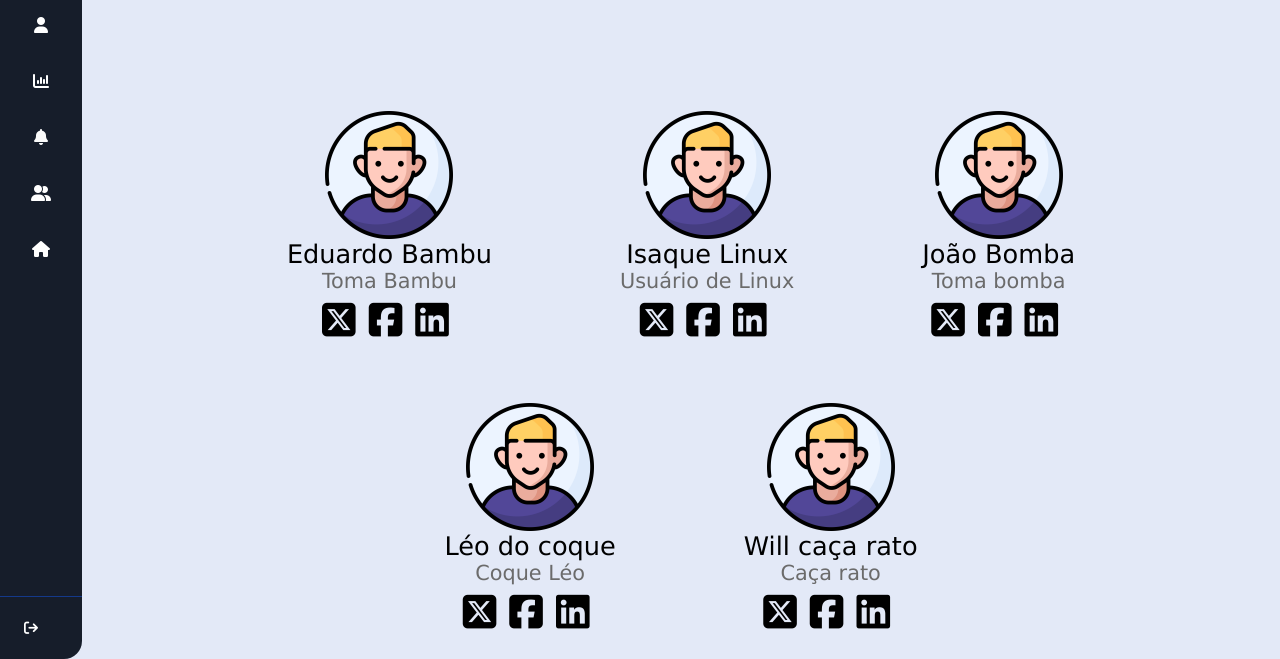
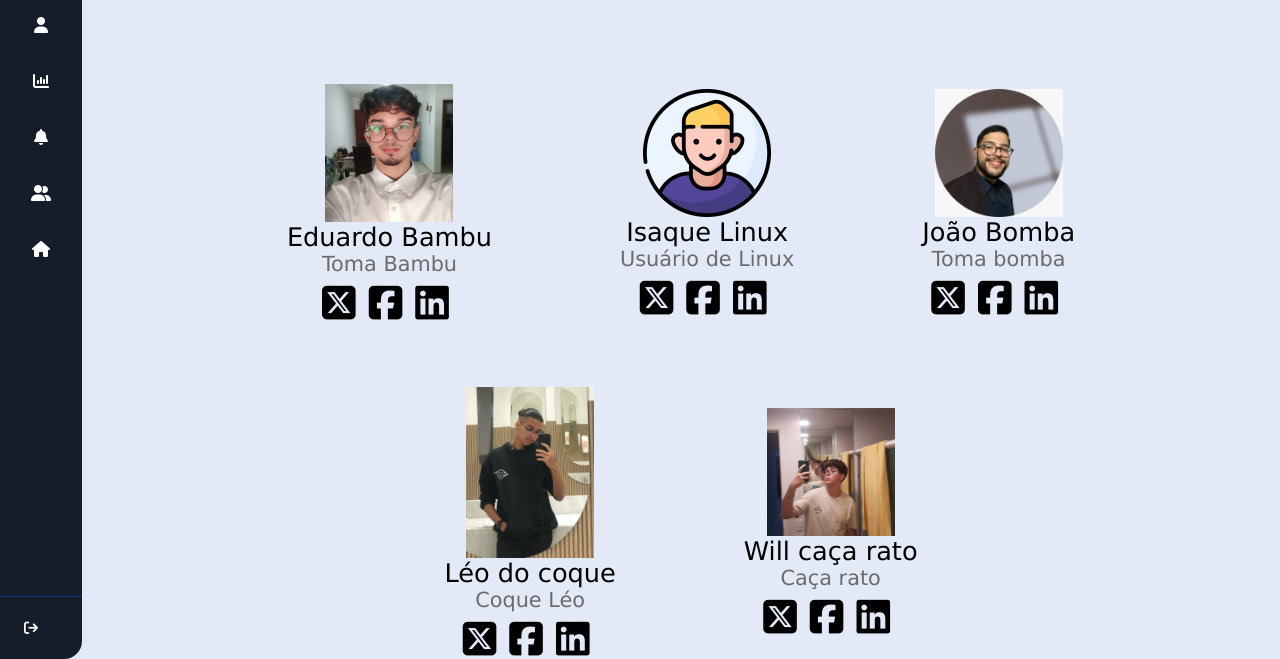
Before and after one commit to JoaoEstevam01/Projeto-VisualizeLab, a plain HTML site: page time.html in a window 1280 px wide. Shown: the part 141-800 px from the top of the page. Drawn offline with Linux system fonts and the light colour scheme.

Commit message:
images-added

```diff
--- a/time.html
+++ b/time.html
@@ -10,6 +10,7 @@
 </head>
 <body>
 
+    <!--Sidebar-->
     <nav id="sidebar">
         <div id="sidebar_conteudo">
             <div id="user">
@@ -101,6 +102,7 @@
         </div>
     </nav>
 
+    <!--Título e imagens dos integrantes do time-->
     <div class="container">
         <div class="titulo">
             <p>Conheça nosso time:</p>
@@ -108,7 +110,7 @@
 
         <div class="icons">
             <div class="icon">
-                <img src="img/profile.png">
+                <img src="img/Edu.jpeg">
                 <p>Eduardo Bambu</p>
                 <p class="subdescription">Toma Bambu</p>
                 <div class="social-icons">
@@ -129,7 +131,7 @@
                 </div>
             </div>
             <div class="icon">
-                <img src="img/profile.png">
+                <img src="img/João.jpeg">
                 <p>João Bomba</p>
                 <p class="subdescription">Toma bomba</p>
                 <div class="social-icons">
@@ -139,7 +141,7 @@
                 </div>
             </div>
             <div class="icon">
-                <img src="img/profile.png">
+                <img src="img/Leo.jpeg">
                 <p>Léo do coque</p>
                 <p class="subdescription">Coque Léo</p>
                 <div class="social-icons">
@@ -149,7 +151,7 @@
                 </div>
             </div>
             <div class="icon">
-                <img src="img/profile.png">
+                <img src="img/will.jpeg">
                 <p>Will caça rato</p>
                 <p class="subdescription">Caça rato</p>
                 <div class="social-icons">
```
Also changed, not shown: img/Edu.jpeg (added), img/João.jpeg (added), img/Leo.jpeg (added), img/will.jpeg (added).
